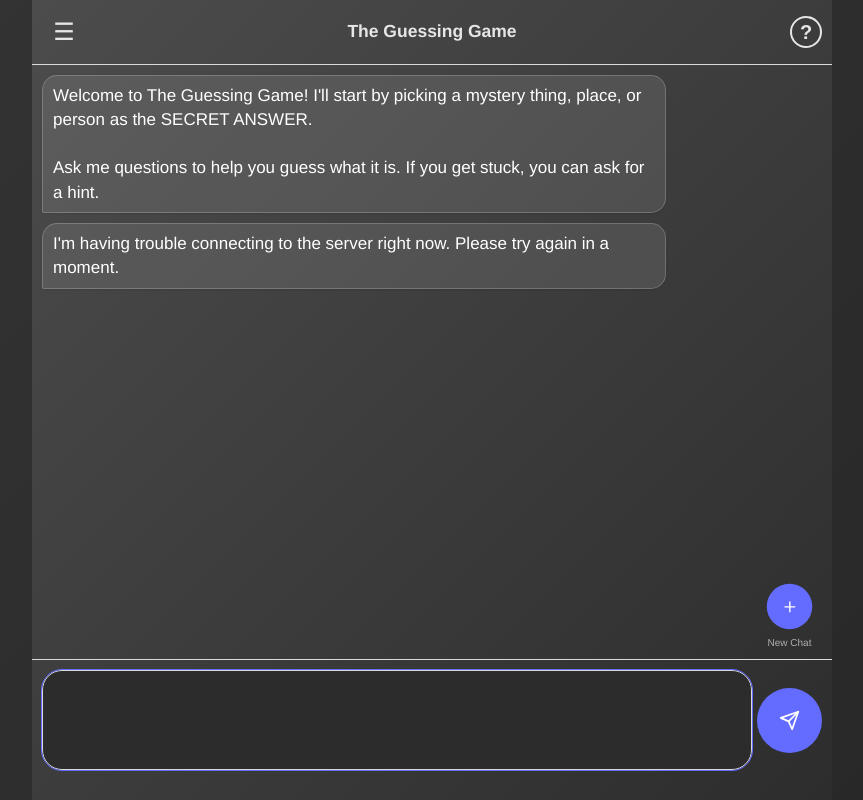
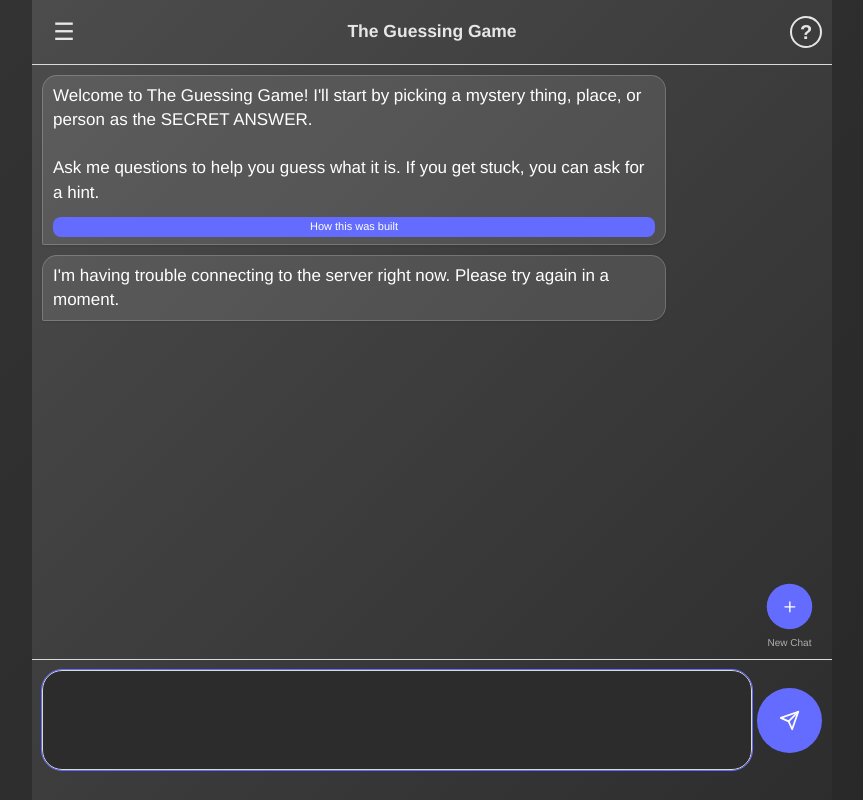
Before and after one commit to cobrauf/ai-demos, a React (Vite) app in the folder frontend/: page /demos/mystery-item in a window 1280 px wide. Shown: the whole page, without its empty margins (208-1071 px from the left). Built offline with nearby package versions, Linux system fonts and the light colour scheme; no server answers.

Commit message:
added new button type "insidechat" , show it in the welcome message, opens explain modal

```diff
--- a/frontend/src/components/Button/Button.module.css
+++ b/frontend/src/components/Button/Button.module.css
@@ -66,6 +66,20 @@
   justify-content: center;
 }
 
+.insidechat {
+  background-color: var(--btn-base-bg);
+  width: 100%;
+  height: 20px;
+  min-height: 20px;
+  padding: 0 8px;
+  border-radius: 8px;
+  font-size: 11px;
+  line-height: 1;
+  display: flex;
+  align-items: center;
+  justify-content: center;
+}
+
 @media (hover: hover) {
   .base:not(:disabled):hover {
     background-color: var(--btn-base-bg-hover);
@@ -83,4 +97,7 @@
   .iconCircle:not(:disabled):hover {
     background-color: var(--btn-base-bg-hover);
   }
+  .insidechat:not(:disabled):hover {
+    background-color: var(--btn-cancel-bg-hover);
+  }
 }
--- a/frontend/src/components/Button/Button.tsx
+++ b/frontend/src/components/Button/Button.tsx
@@ -8,7 +8,8 @@ type ButtonVariant =
   | "cancel"
   | "disabled"
   | "icon"
-  | "iconCircle";
+  | "iconCircle"
+  | "insidechat";
 
 interface ButtonProps extends ButtonHTMLAttributes<HTMLButtonElement> {
   variant?: ButtonVariant;
--- a/frontend/src/components/ChatMessage/ChatMessage.tsx
+++ b/frontend/src/components/ChatMessage/ChatMessage.tsx
@@ -2,14 +2,21 @@ import React from "react";
 import clsx from "clsx";
 import styles from "./ChatMessage.module.css";
 import { useTheme } from "../../hooks/useTheme";
+import { Button } from "../Button/Button";
 
 interface ChatMessageProps {
   sender: "ai" | "user" | "tool";
   text: string;
+  onExplainClick?: () => void;
 }
 
-const ChatMessage: React.FC<ChatMessageProps> = ({ sender, text }) => {
+const ChatMessage: React.FC<ChatMessageProps> = ({
+  sender,
+  text,
+  onExplainClick,
+}) => {
   const isLoading = sender === "ai" && text === "...";
+  const isWelcomeMessage = text.includes("Welcome to");
 
   return (
     <div
@@ -28,7 +35,16 @@ const ChatMessage: React.FC<ChatMessageProps> = ({ sender, text }) => {
             <div></div>
           </div>
         ) : (
-          text
+          <div>
+            <div>{text}</div>
+            {isWelcomeMessage && onExplainClick && (
+              <div style={{ marginTop: "12px" }}>
+                <Button variant="insidechat" onClick={onExplainClick}>
+                  How this was built
+                </Button>
+              </div>
+            )}
+          </div>
         )}
       </div>
     </div>
--- a/frontend/src/views/MysteryItemView/MysteryItemView.tsx
+++ b/frontend/src/views/MysteryItemView/MysteryItemView.tsx
@@ -245,6 +245,7 @@ const MysteryItemView: React.FC<MysteryItemViewProps> = ({
             key={msg.id || index}
             sender={msg.sender}
             text={msg.text}
+            onExplainClick={onExplainClick}
           />
         ))}
         {/* <Button variant="cancel">cancel</Button> */}
```
Also changed, not shown: frontend/src/views/PlaceholderView/PlaceholderView.tsx (+5 -3 lines).
